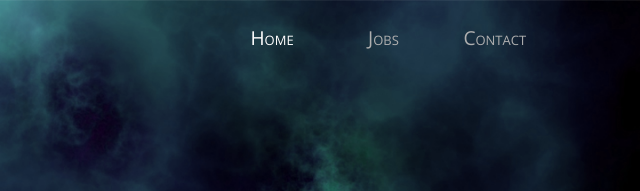
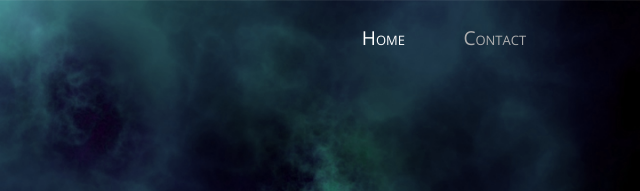
Before and after one commit to ybzhao/www, a plain HTML site: page index.html in a window 1280 px wide. Shown: the top 191 px of the page, 640-1280 px from the left. Drawn offline with nearby package versions, Linux system fonts and the light colour scheme.

Commit message:
remove jobs

```diff
--- a/index.html
+++ b/index.html
@@ -106,7 +106,6 @@ body {
   		<header class="header">
   			<ul class="nav">
     			<li><a class="nav-active" href="">Home</a></li>
-        		<li><a class="nav-inactive" href="jobs.html">Jobs</a></li>
         		<li><a class="nav-inactive" href="contact.html">Contact</a></li>
     		</ul>
   		</header>
```
Also changed, not shown: contact.html (+0 -1 lines), img/header_logo.png (added).
